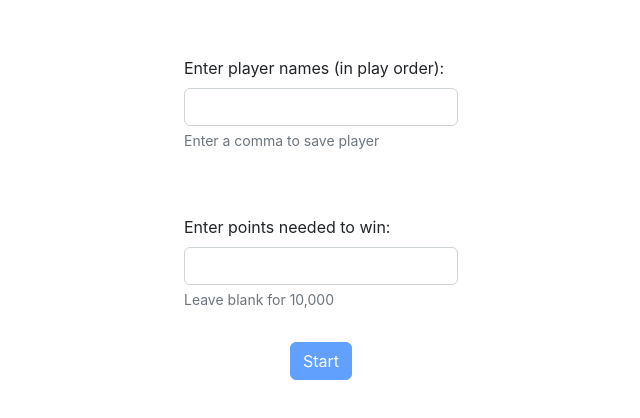
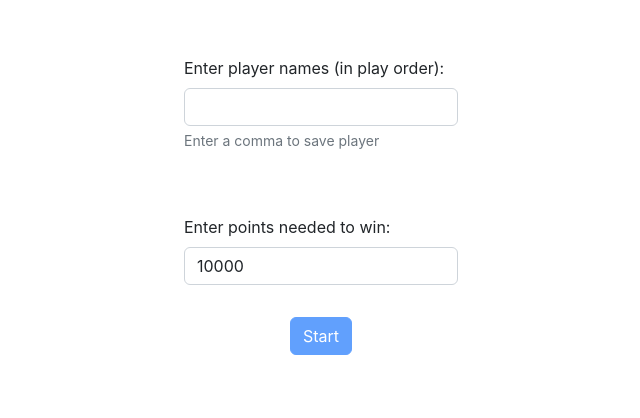
Before and after one commit to jkclark/Farkel, a React (Create React App) app in the folder farkel-score-ui/: page / in a window 1280 px wide. Both pictures are taken after a click on the button "Let's go". Shown: the top 418 px of the page, without its empty margins (319-959 px from the left). Built offline with nearby package versions, Linux system fonts and the light colour scheme; the HTML template or start-up script is replaced by a standard one.

Commit message:
Added '10000' as default value for win-number input.

```diff
--- a/farkel-score-ui/src/components/gameSetup.js
+++ b/farkel-score-ui/src/components/gameSetup.js
@@ -113,11 +113,8 @@ function GameSetup(props) {
             className="form-control"
             name="win-number-input"
             onInput={checkWinNumberInput}
-            aria-describedby="win-number-input-help-text"
+            defaultValue="10000"
           ></input>
-          <div id="win-number-input-help-text" className="form-text">
-            Leave blank for 10,000
-          </div>
         </div>
         <Button
           disabled={props.players.length <= 0 || !winNumberIsValid}
```
